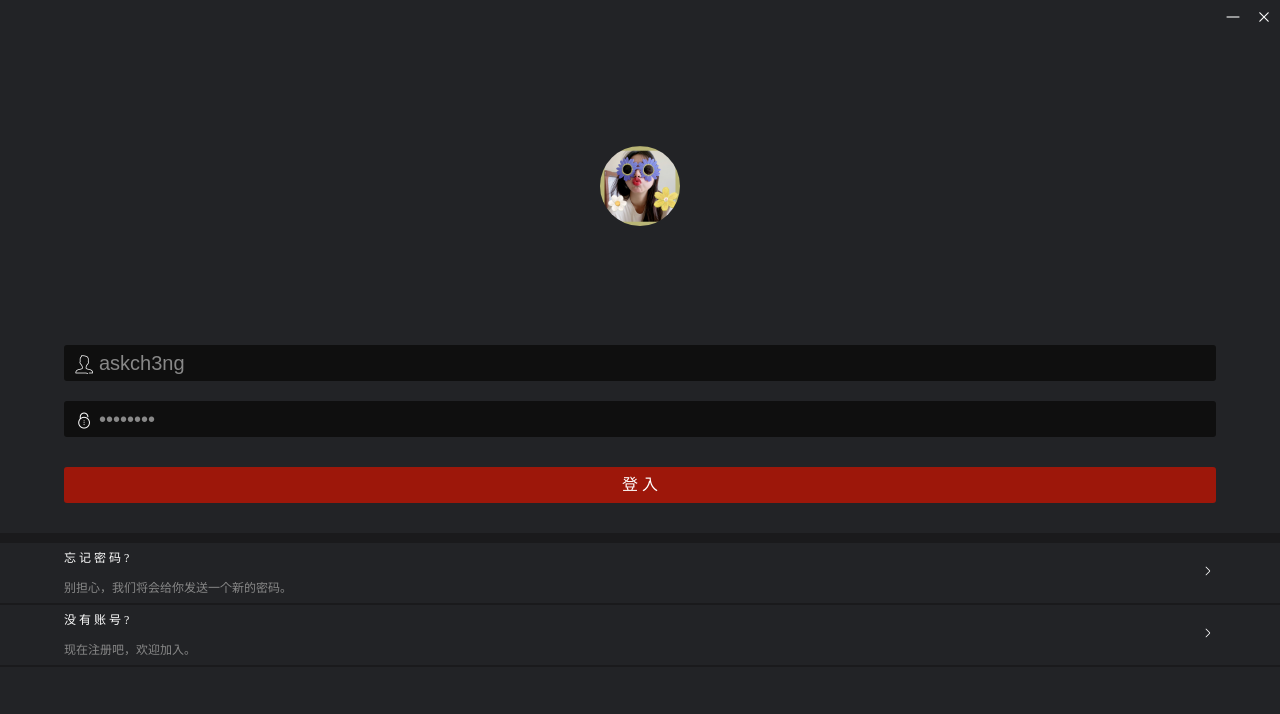
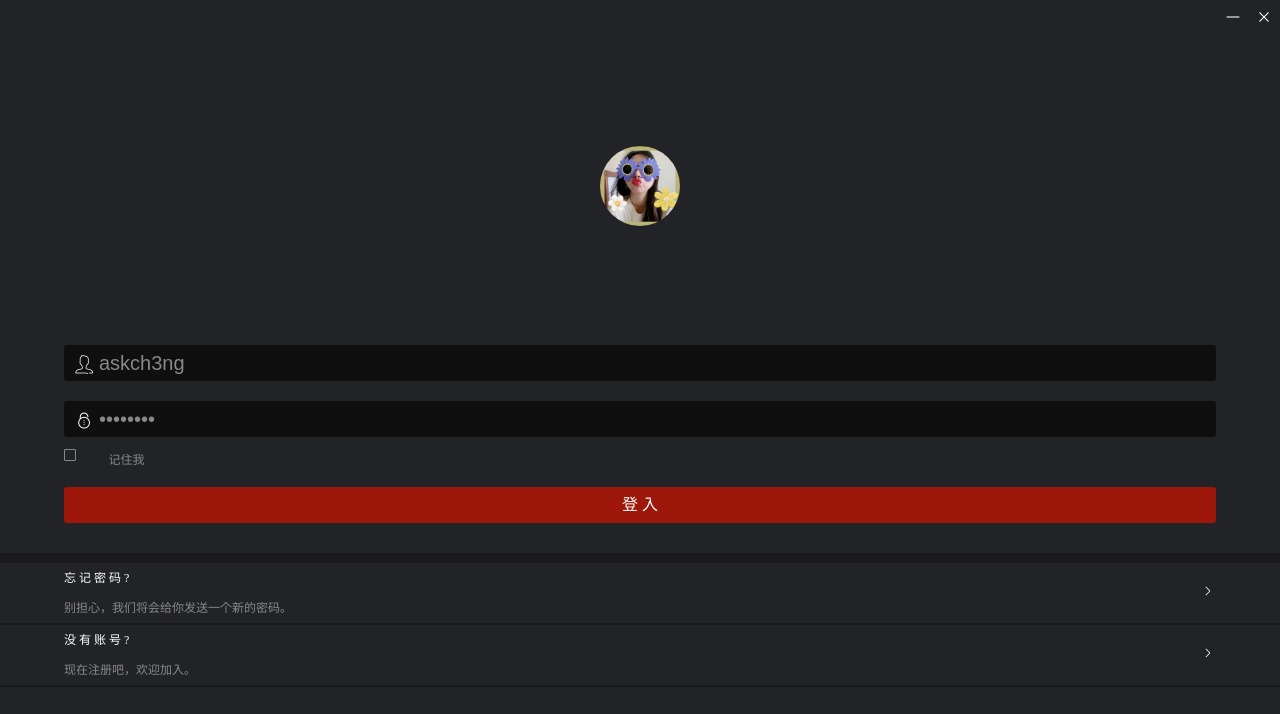
Before and after one commit to ch3n90/rainbow-desktop, a Vue app: page /#/login in a window 1280 px wide. Shown: the top 714 px of the page. Built offline with nearby package versions, Linux system fonts and the light colour scheme; a small style sheet from the web is missing.

Commit message:
modified login panel

```diff
--- a/src/components/Auth.vue
+++ b/src/components/Auth.vue
@@ -90,6 +90,4 @@ import 'vue2-animate/dist/vue2-animate.min.css'
   background-color: #888;
 }
 
-
-
 </style>
--- a/src/components/Login.vue
+++ b/src/components/Login.vue
@@ -13,6 +13,12 @@
             <div>
                 <span class="auth iconfont icon-suo"></span>
                 <input class="password-input" type="password" v-model="passwd">
+            </div>
+
+            <div class="remember">
+                <input type="checkbox" id="inputId">
+                <label for="inputId"></label>
+                <span>记住我</span>
             </div>
             <div>
                 <router-link :to="{path:'/loading',query:{username:username,passwd:passwd}}" class="signIn-btn">登  入</router-link>
@@ -108,6 +114,56 @@ export default {
     color: #888;
 }
 
+.remember{
+    text-align: left;
+    height: 20px;
+    /* background-color: lightblue; */
+    margin: -10px 0 10px 0;
+    position: relative;
+}
+
+.remember input{
+    display: none;
+}
+  label {
+      display: inline-block;
+      width: 12px;
+      height: 12px;
+      border-radius: 1px;
+      border: 1px solid #888;
+      position: relative;
+      cursor: pointer;
+  }
+label::before {
+    display: inline-block;
+    content: " ";
+    width: 6px;
+    border: 2px solid #fff;
+    height: 2px;
+    border-top: none;
+    border-right: none;
+    transform: rotate(-45deg);
+    top: 2px;
+    left: 2px;
+    position: absolute;
+    opacity: 0;
+}
+.remember input:checked+label {
+      background: #888;
+  }
+  .remember input:checked+label::before{
+      opacity: 1;
+      transform: all 0.5s;
+  }
+
+.remember span{
+    position: absolute;
+    top:11%;
+    left: 3%;
+    margin-left: 10px;
+    font-size: 12px;
+    color: #888;
+}
 .signIn-btn{
     display: inline-block;
     margin: 10px 0 30px 0;
```
